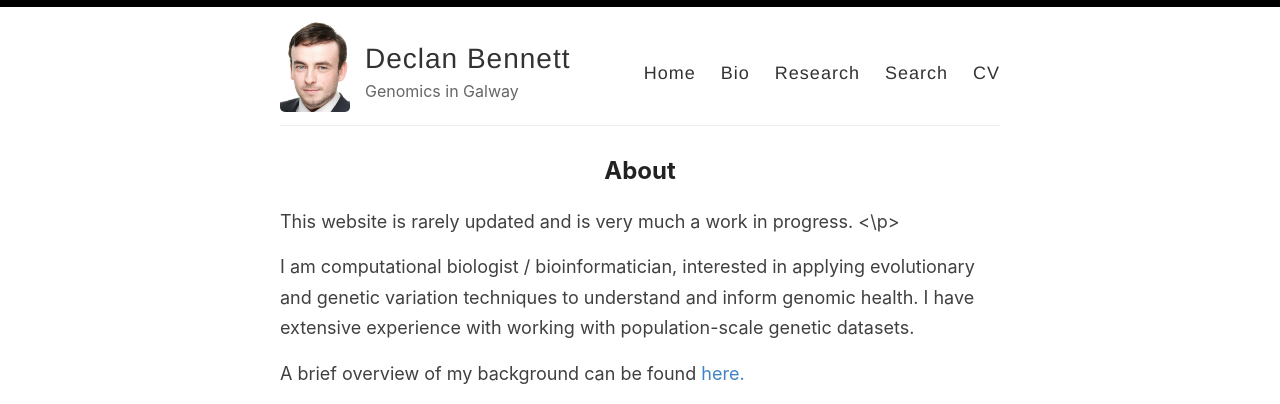
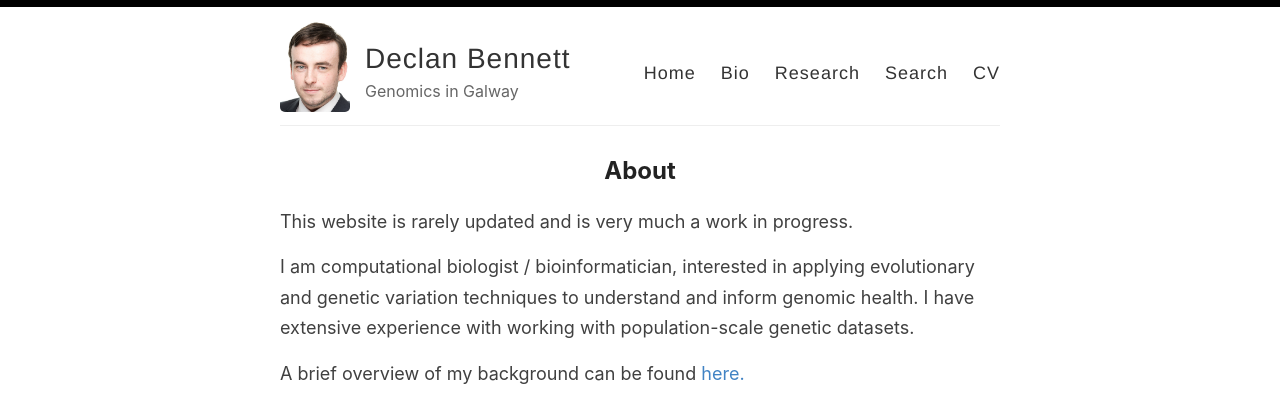
Before and after one commit to declan93/declan93.github.io, a Jekyll site: the page built from index.html, in a window 1280 px wide. Shown: the top 404 px of the page. Built offline with Jekyll 4.4.1, drawn with Linux system fonts in a browser that asks for light colours; the list of posts is cut into pages by our own code.

Commit message:
Update index.html

```diff
--- a/index.html
+++ b/index.html
@@ -3,9 +3,9 @@ layout: default
 ---
 <div class="header">
   <h2>About</h2>
-  <p> This website is rarely updated and is very much a work in progress. <\p>
+  <p> This website is rarely updated and is very much a work in progress. </p>
     <p> I am computational biologist / bioinformatician, interested in applying evolutionary and genetic variation techniques to understand and inform genomic health.
-      I have extensive experience with working with population-scale genetic datasets.
+      I have extensive experience with working with population-scale genetic datasets. </p>
     <p>A brief overview of my background can be found <a href="{{ site.baseurl }}/Bio">here.</a>
   </p>
 </div>
```
